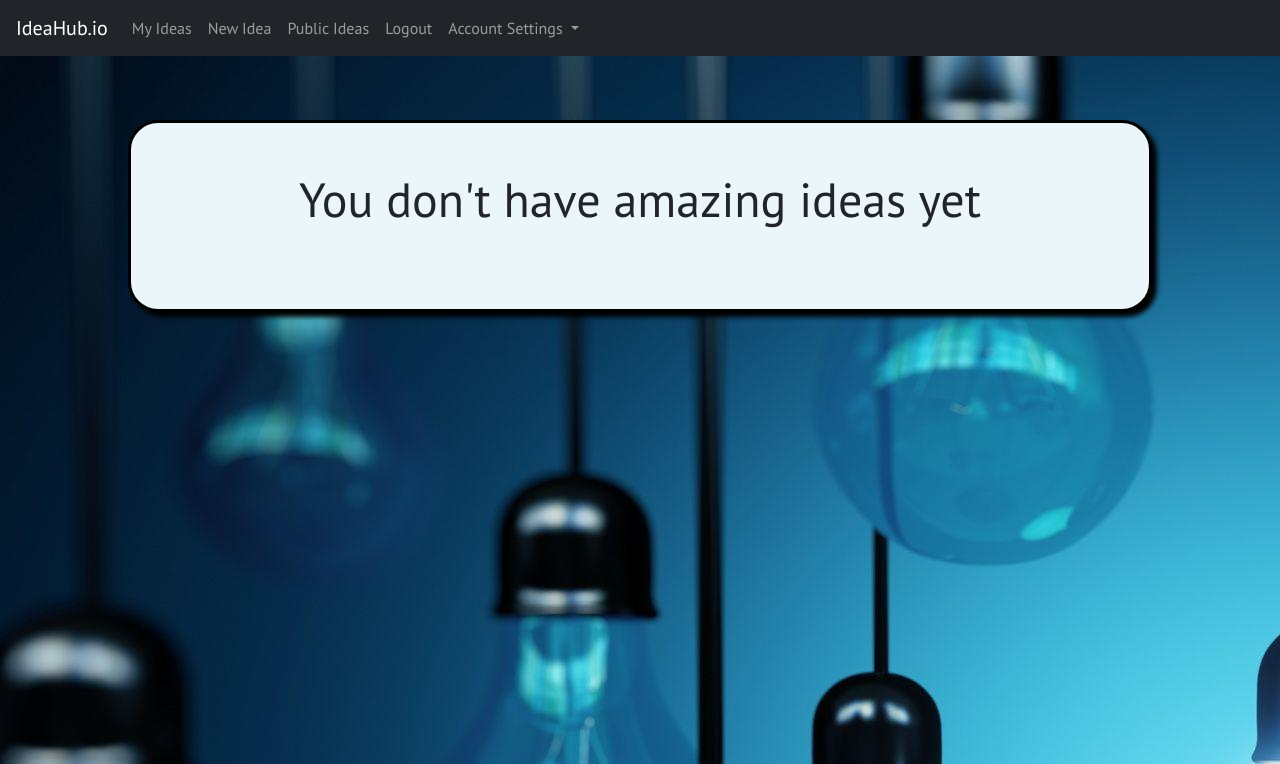
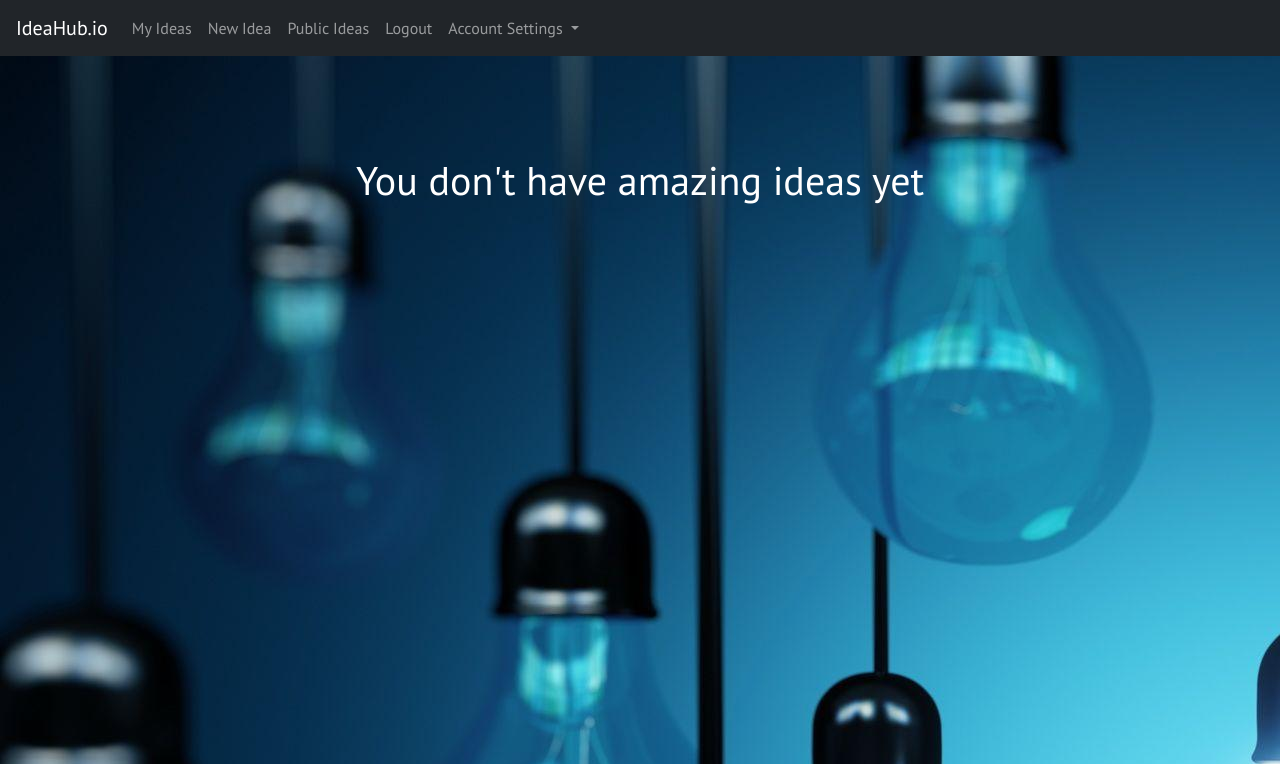
Before and after one commit to isaiahsilvani/ideahubio, a Django app: page /ideas/ in a window 1280 px wide. Shown: the top 764 px of the page. Run offline with Django 3.2, Linux system fonts and the light colour scheme; the visitor is signed in with stand-in values (Sample User, id 1); data that the repository does not hold is empty; some libraries are stand-ins or nearby versions.

Commit message:
mtext color change

```diff
--- a/main_app/templates/main_app/idea_list.html
+++ b/main_app/templates/main_app/idea_list.html
@@ -23,9 +23,7 @@
 
 {% endif %}
 {% empty %}
-<div class='form-block forgot'>
-  <h1>You don't have amazing ideas yet</h1>
-</div>
+  <h1 style='color: white; margin-top: 2.5em;'>You don't have amazing ideas yet</h1>
 {% endfor %}
 
 {% endblock %}
--- a/main_app/templates/main_app/public_list.html
+++ b/main_app/templates/main_app/public_list.html
@@ -27,9 +27,7 @@
 </div>
 {% endif %}
 {% empty %}
-<div class='form-block forgot'>
-  <h1>There are no public ideas</h1>
-</div>
+<h1 style='color: white; margin-top: 2.5em;'>There are no public ideas yet</h1>
 {% endfor %}
 
 {% endblock %}
```
